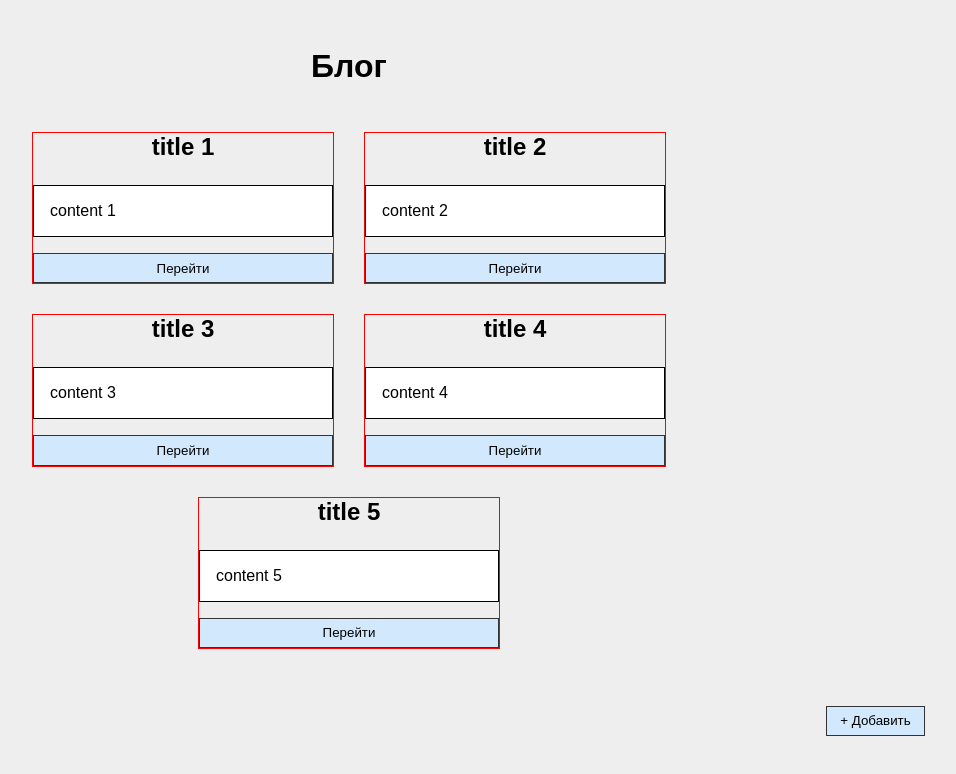
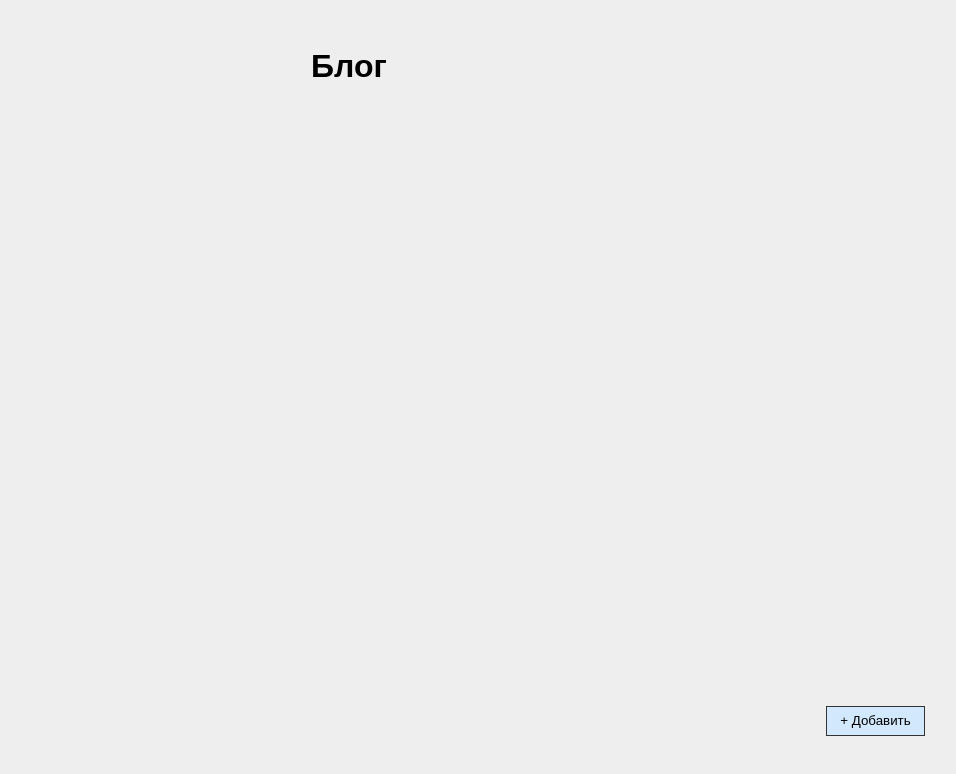
Before and after one commit to zigzar/angular-test-app, an Angular app: page / in a window 1280 px wide. Shown: the top 774 px of the page, without its empty margins (291-1247 px from the left). Built offline with nearby package versions, Linux system fonts and the light colour scheme.

Commit message:
Make post adding method via local storage

```diff
--- a/src/app/components/post-list/post-list.component.ts
+++ b/src/app/components/post-list/post-list.component.ts
@@ -1,4 +1,3 @@
-import { PostService } from './../../post.service';
 import { Post } from './../../app.component';
 import { Component, OnInit } from '@angular/core';
 
@@ -6,17 +5,18 @@ import { Component, OnInit } from '@angular/core';
   selector: 'app-post-list',
   templateUrl: './post-list.component.html',
   styleUrls: ['./post-list.component.scss'],
-  providers: [PostService]
 })
 export class PostListComponent implements OnInit {
 
 
   posts: Post[] = [];
+  constructor() {
 
-  constructor(private postService: PostService) { }
+  }
 
   ngOnInit(): void {
-    this.posts = this.postService.getPost();
+    let storagePosts = localStorage.getItem('posts');
+    if (storagePosts) this.posts = JSON.parse(storagePosts);
   }
 
 }
--- a/src/app/pages/create-page/create-page.component.ts
+++ b/src/app/pages/create-page/create-page.component.ts
@@ -1,6 +1,6 @@
 import { PostService } from './../../post.service';
 import { Post } from './../../app.component';
-import { Component, OnInit, Output } from '@angular/core';
+import { Component, OnInit } from '@angular/core';
 
 @Component({
   selector: 'app-create-page',
--- a/src/app/post.service.ts
+++ b/src/app/post.service.ts
@@ -1,25 +1,14 @@
 import { Injectable } from '@angular/core';
 import { Post } from './app.component';
 
-@Injectable({
-    providedIn: 'root'
-})
+@Injectable()
 export class PostService{
+    posts: Post[] = []
 
-    private posts: Post[] = [
-        {id: 1, title: 'title 1', content: 'content 1'},
-        {id: 2, title: 'title 2', content: 'content 2'},
-        {id: 3, title: 'title 3', content: 'content 3'},
-        {id: 4, title: 'title 4', content: 'content 4'},
-        {id: 5, title: 'title 5', content: 'content 5'},
-    ];
-
-    getPost(): Post[] {
-
-        return this.posts;
-    }
     addPost(post: Post){
-
+        let storagePosts = localStorage.getItem('posts');
+        if (storagePosts) this.posts = JSON.parse(storagePosts);
         this.posts.push(post);
+        localStorage.setItem('posts', JSON.stringify(this.posts))
     }
 }
```
